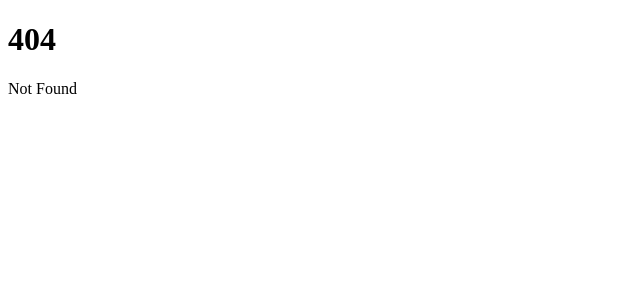
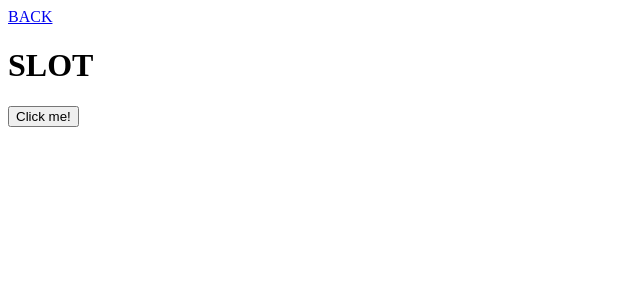
Before and after one commit to joaquimnetocel/sveltekitSvelte5, a SvelteKit app: page /slot in a window 1280 px wide. Before the commit this address had no page. Shown: the top 300 px of the page, without its empty margins (0-640 px from the left). Built offline with nearby package versions, Linux system fonts and the light colour scheme.

Commit message:
SNIPPETS

```diff
--- a/src/routes/+page.svelte
+++ b/src/routes/+page.svelte
@@ -5,4 +5,6 @@
 	<li><a href="/effect">EFFECT</a></li>
 	<li><a href="/destroy">DESTROY</a></li>
 	<li><a href="/props">PROPS</a></li>
+	<li><a href="/slot">SLOT</a></li>
+	<li><a href="/snippets">SNIPPETS</a></li>
 </ul>
--- /dev/null
+++ b/src/routes/slot/+page.svelte
@@ -0,0 +1,9 @@
+<script lang="ts">
+	import FunnyButton from './FunnyButton.svelte';
+</script>
+
+<a href="/">BACK</a>
+
+<h1>SLOT</h1>
+
+<FunnyButton>Click me!</FunnyButton>
--- /dev/null
+++ b/src/routes/slot/FunnyButton.svelte
@@ -0,0 +1,12 @@
+<script lang="ts">
+	import type { Snippet } from 'svelte';
+
+	type typeProps = {
+		children: Snippet;
+	};
+	let { children }: typeProps = $props();
+</script>
+
+<button>
+	{@render children()}
+</button>
--- a/src/routes/snippets/+page.svelte
+++ b/src/routes/snippets/+page.svelte
@@ -7,6 +7,10 @@
 		{ stringName: 'CHERRIES', numberQuantity: 6, numberPrice: 0.5 }
 	];
 </script>
+
+<a href="/">BACK</a>
+
+<h1>SNIPPETS</h1>
 
 <Table propFruits={arrayFruits}>
 	<th>FRUIT</th>
```
